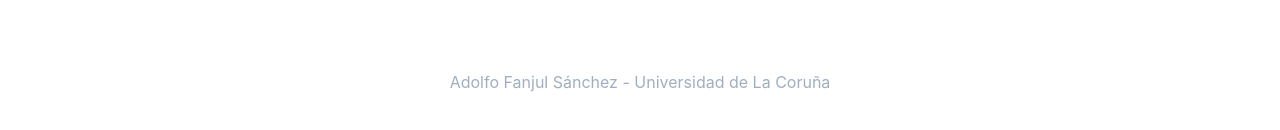
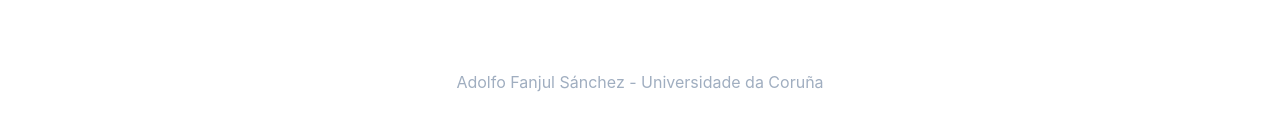
Before and after one commit to afsanchez1/contrast_app, a React (Vite) app in the folder frontend/: page / in a window 1280 px wide. Shown: the part 666-796 px from the top of the page. Built offline with nearby package versions, Linux system fonts and the light colour scheme.

Commit message:
final updates

```diff
--- a/frontend/src/components/common/Footer.tsx
+++ b/frontend/src/components/common/Footer.tsx
@@ -12,7 +12,7 @@
             textColor='gray.400'
             fontSize={{ base: '0.70rem', md: '0.75rem', lg: '1rem' }}
         >
-            Adolfo Fanjul Sánchez - Universidad de La Coruña
+            Adolfo Fanjul Sánchez - Universidade da Coruña
         </Text>
     )
 }
--- a/frontend/src/locales/es/translation.json
+++ b/frontend/src/locales/es/translation.json
@@ -29,7 +29,7 @@
     "select-articles-to-compare-tooltip": "Selecciona dos artículos para calcular su similitud",
     "similarity": "Similitud",
     "not-enough-articles": "No hay suficientes artículos seleccionados",
-    "comparison-error": "Ha ocurrido un error al comparar. Inténtalo de nuevo más tarde",
+    "comparison-error": "Ha ocurrido un error al comparar. Inténtelo de nuevo más tarde",
     "detail-view": "Vista detallada",
     "comparison-view": "Vista de comparación",
     "show-premium": "¿Mostrar artículos premium?"
```
Also changed, not shown: 1 other file (tests, documents, lock files or other folders).
